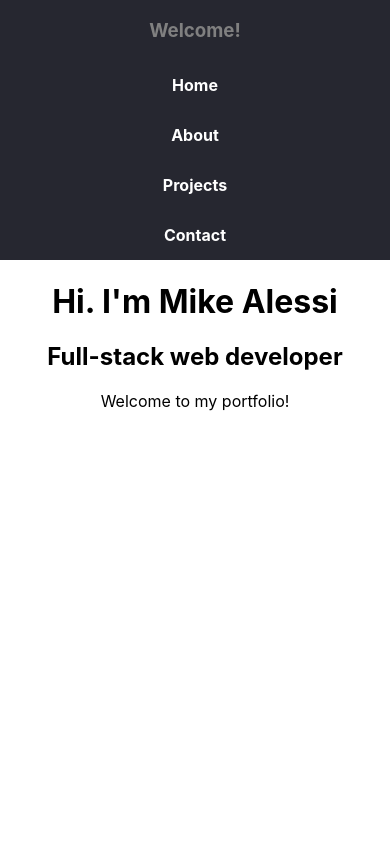
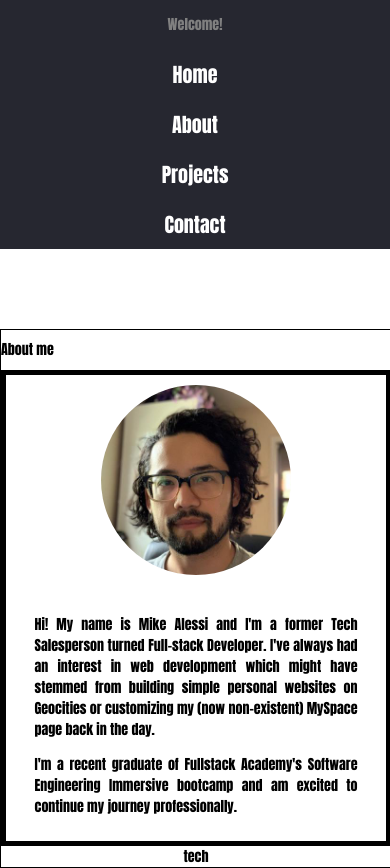
Before and after one commit to Malessi5/malessi5, a React (Create React App) app: page /about in a window 390 px wide. Before the commit the page ends 844 px from the top, so only its background shows below. Built offline with nearby package versions, Linux system fonts and the light colour scheme.

Commit message:
about page responsiveness

```diff
--- a/src/App.js
+++ b/src/App.js
@@ -12,10 +12,10 @@ function App() {
     <div className='App'>
       <BrowserRouter>
         <Header />
-        <Route to='/' component={Main}></Route>
-        <Route to='/about' component={About}></Route>
-        <Route to='/projects' component={Projects}></Route>
-        <Route to='/contact' component={Contact}></Route>
+        <Route exact path='/' component={Main}></Route>
+        <Route path='/about' component={About}></Route>
+        <Route path='/projects' component={Projects}></Route>
+        <Route path='/contact' component={Contact}></Route>
         <Footer />
       </BrowserRouter>
     </div>
--- /dev/null
+++ b/src/components/About.css
@@ -0,0 +1,64 @@
+* {
+  font-family: Impact, Haettenschweiler, "Arial Narrow Bold", sans-serif;
+  font-size: 14px;
+}
+
+.infopic-container {
+  display: flex;
+  border: 5px black solid;
+}
+
+.about-container {
+  width: 50%;
+  min-width: 600px;
+  margin-left: auto;
+  margin-right: auto;
+  margin-top: 80px;
+  border: 1px black solid;
+}
+
+h1 {
+  text-align: left;
+}
+
+.photo {
+  width: 50%;
+  padding: 10px;
+}
+
+.photo img {
+  width: 95%;
+  border-radius: 50%;
+}
+
+.info {
+  width: 50%;
+  padding: 10px;
+}
+
+.info p {
+  text-align: left;
+}
+
+@media screen and (max-width: 600px) {
+  .about-container {
+    width: 100%;
+    min-width: 0;
+  }
+  .infopic-container {
+    flex-direction: column;
+    align-items: center;
+  }
+  .info {
+    width: 85%;
+  }
+  .info p {
+    text-align: justify;
+  }
+  .photo {
+    width: 100%;
+  }
+  .photo img {
+    width: 50%;
+  }
+}
--- a/src/components/About.js
+++ b/src/components/About.js
@@ -1,5 +1,30 @@
 import React from "react";
+import "./About.css";
 
 export default function About() {
-  return <div></div>;
+  return (
+    <div className='about-container'>
+      <h1>About me</h1>
+      <div className='infopic-container'>
+        <div className='photo'>
+          <img src='pics/photo.jpeg' alt="It's me" />
+        </div>
+        <div className='info'>
+          <p>
+            Hi! My name is Mike Alessi and I'm a former Tech Salesperson turned
+            Full-stack Developer. I've always had an interest in web development
+            which might have stemmed from building simple personal websites on
+            Geocities or customizing my (now non-existent) MySpace page back in
+            the day.
+          </p>{" "}
+          <p>
+            I'm a recent graduate of Fullstack Academy's Software Engineering
+            Immersive bootcamp and am excited to continue my journey
+            professionally.{" "}
+          </p>
+        </div>
+      </div>
+      <div className='technologies'>tech</div>
+    </div>
+  );
 }
--- a/src/components/Header.css
+++ b/src/components/Header.css
@@ -50,4 +50,7 @@
   .header-welcome {
     width: 100%;
   }
+  h4 {
+    font-size: 20px;
+  }
 }
```
Also changed, not shown: public/pics/photo.jpeg (added).
